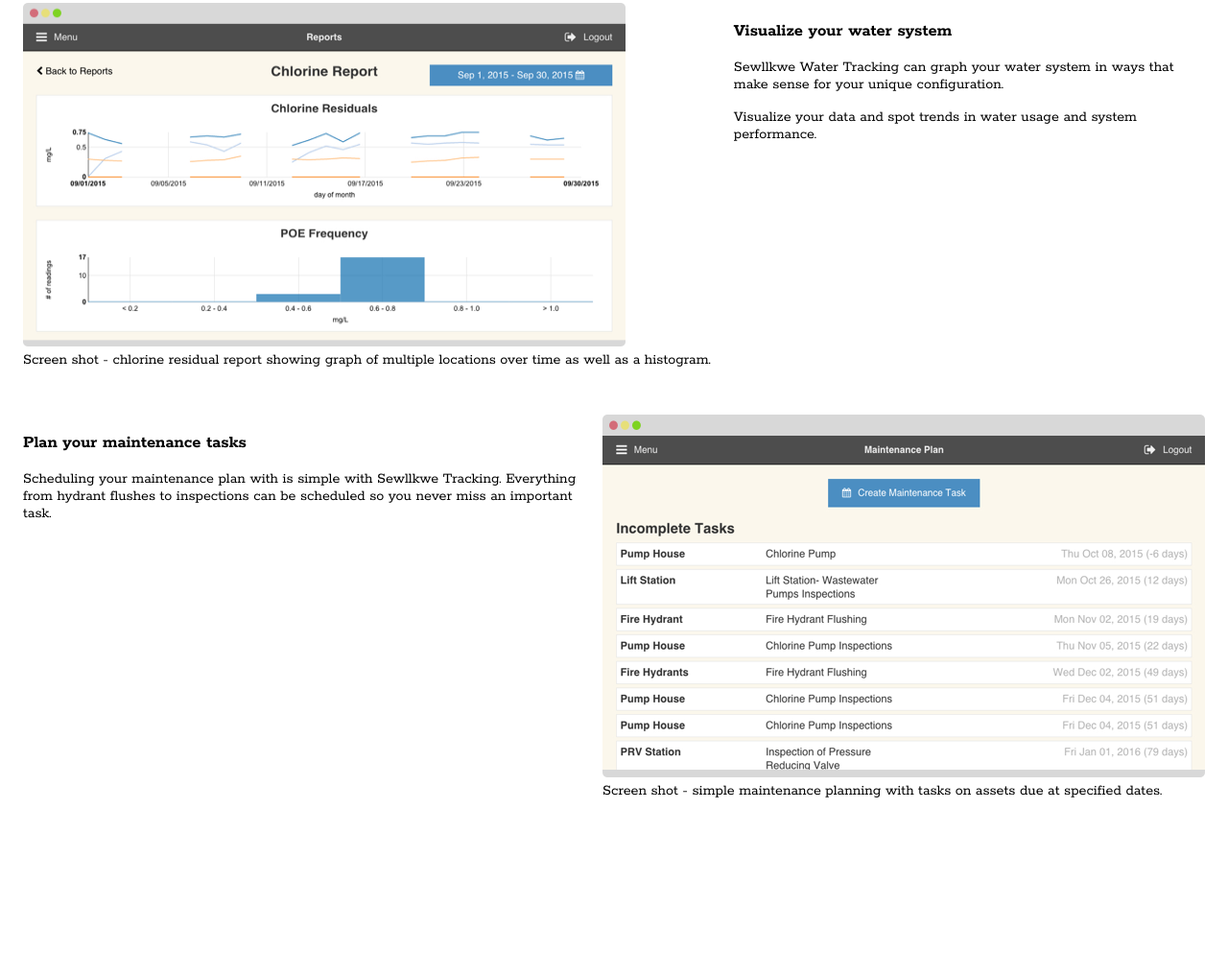
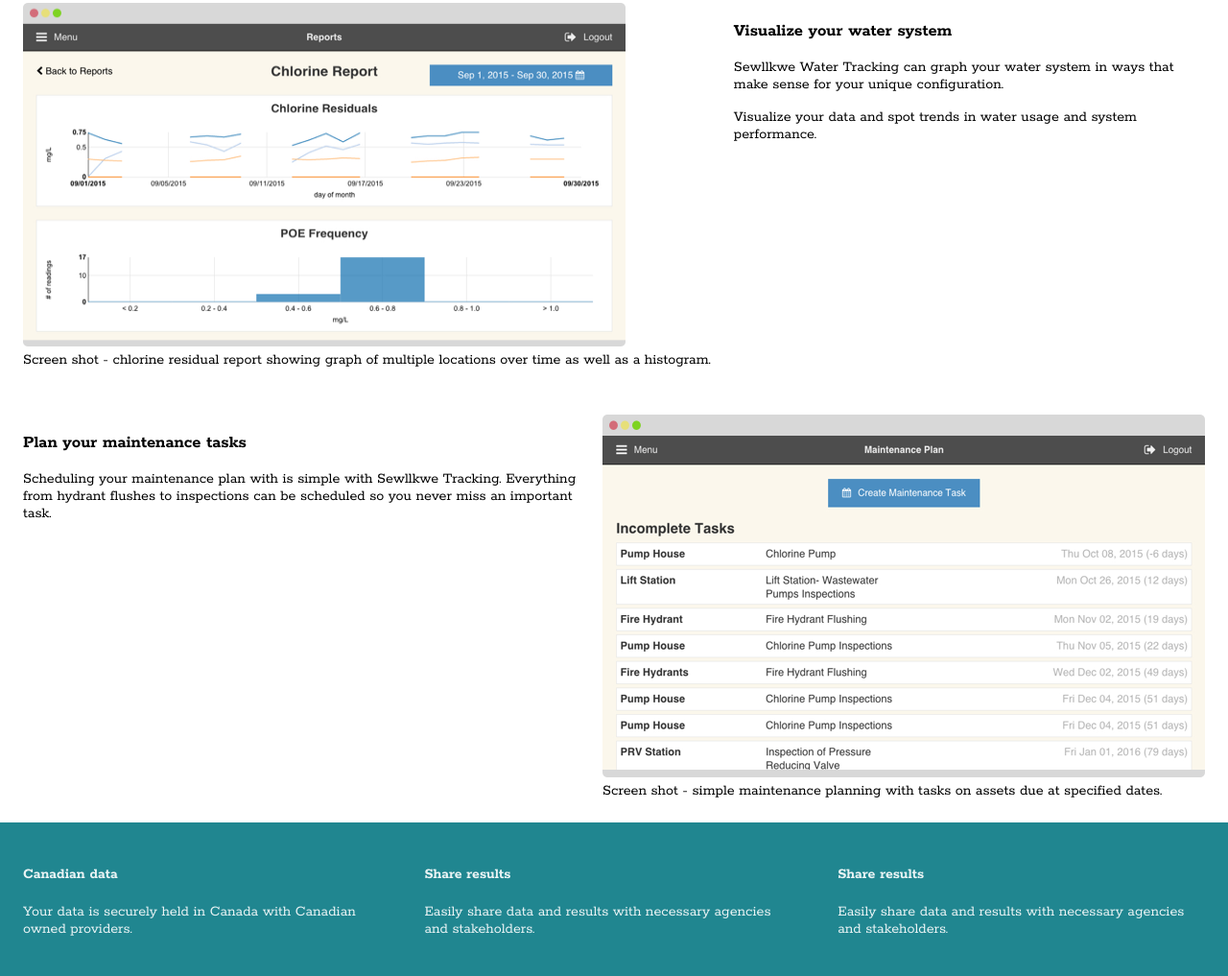
Before and after one commit to sewllkwe/sewllkwe.github.io, a plain HTML site: page index.html in a window 1280 px wide. Shown: the part 1089-2106 px from the top of the page at 96% size. Before the commit the page ends 1946 px from the top, so only its background shows below. Drawn offline with Linux system fonts and the light colour scheme.

Commit message:
add additional feature content, flex

```diff
--- a/css/style.css
+++ b/css/style.css
@@ -56,6 +56,19 @@
   margin-right: 24px;
 }
 
+.additional {
+  background-color: #208690;
+  color: rgba(255, 255, 255, 0.9);
+  clear: both;
+
+  display: flex;
+  justify-content: space-around;
+}
+
+.additional__feature {
+  margin: 24px;
+}
+
 
 @media (max-width: 930px) {
     .mast__title {
--- a/index.html
+++ b/index.html
@@ -91,5 +91,33 @@
     </p>
   </section>
 
+  <aside id="aside-additionals" class="additional">
+    <div class="additional__feature">
+      <h4>Canadian data</h4>
+
+      <p>
+        Your data is securely held in Canada with Canadian owned providers.
+      </p>
+    </div>
+
+    <div class="additional__feature">
+      <h4>Share results</h4>
+
+      <p>
+        Easily share data and results with necessary agencies and
+        stakeholders.
+      </p>
+    </div>
+
+    <div class="additional__feature">
+      <h4>Share results</h4>
+
+      <p>
+        Easily share data and results with necessary agencies and
+        stakeholders.
+      </p>
+    </div>
+  </aside>
+
 </body>
 </html>
```
